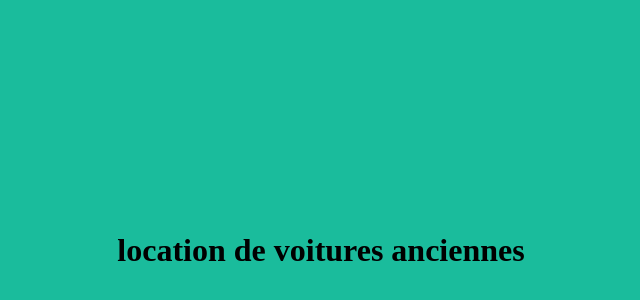
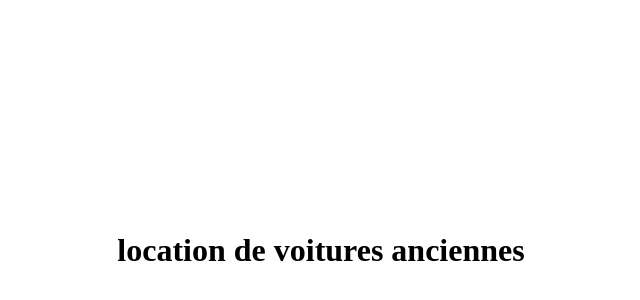
Before and after one commit to Ndeye-awa/locationvoiture, a plain HTML site: page index.html in a window 1280 px wide. Shown: the part 42-342 px from the top of the page, without its empty margins (319-959 px from the left). Drawn offline with Linux system fonts and the light colour scheme.

```diff
--- a/index.html
+++ b/index.html
@@ -5,7 +5,7 @@
     <meta name="viewport" content="width=device-width, initial-scale=1.0">
     <title>Document</title>
 </head>
-<body style="background-color: #1abc9c;">
+<body style="background-color: #ffffff;">
     <h1 style="padding-top: 20%; padding-bottom: 20%; text-align: center;">location de voitures anciennes</h1>
 </body>
 </html>
```
